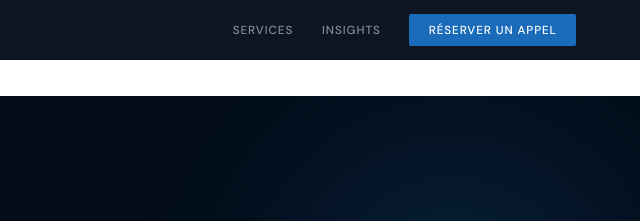
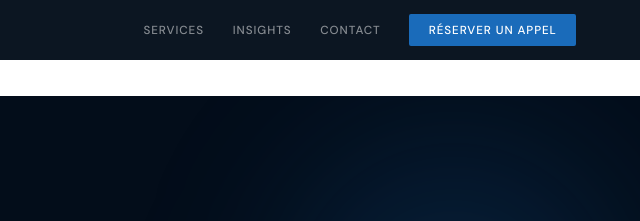
Before and after one commit to executiolotf/EXECUTIO, a website: page insights/deleguer-sans-perdre-controle-pme/index.html in a window 1280 px wide. Shown: the top 221 px of the page, 640-1280 px from the left. Drawn offline with nearby package versions, Linux system fonts and the light colour scheme.

Commit message:
feat: add Contact nav link on homepage and all article pages
- index.html: Contact link added to main nav → /#contact (scroll to form)
- all 11 article pages: Contact link added between Insights and CTA
- generate-article.js + regenerate-articles.js: templates updated so
  future articles include Contact link automatically

Co-Authored-By: Claude Sonnet 4.6 <noreply@anthropic.com>

```diff
--- a/insights/deleguer-sans-perdre-controle-pme/index.html
+++ b/insights/deleguer-sans-perdre-controle-pme/index.html
@@ -95,6 +95,7 @@
   <div class="nav-links">
     <a href="/#services">Services</a>
     <a href="/insights/">Insights</a>
+    <a href="/#contact">Contact</a>
     <a href="/#booking" class="nav-cta">Réserver un appel</a>
   </div>
 </nav>
```
Also changed, not shown: index.html (+1 -0 lines), insights/agenda-dirigeant-etat-reel-entreprise/index.html (+1 -0 lines), insights/angle-mort-dirigeant-proximite-vision/index.html (+1 -0 lines), insights/croissance-sans-rentabilite-piege-pme/index.html (+1 -0 lines), insights/dirigeants-qui-scalent-travaillent-differemment/index.html (+1 -0 lines), insights/expert-equipe-frein-croissance-dirigeant/index.html (+1 -0 lines), insights/leviers-croissance-pme-sans-levee-fonds/index.html (+1 -0 lines), insights/pareto-activites-chiffre-affaires-pme/index.html (+1 -0 lines), insights/priorisation-strategique-quoi-scaler/index.html (+1 -0 lines), insights/reunions-organisation-pme-efficaces/index.html (+1 -0 lines), insights/scaler-sans-se-perdre-cap-croissance/index.html (+1 -0 lines), .github/scripts/generate-article.js, .github/scripts/regenerate-articles.js.
